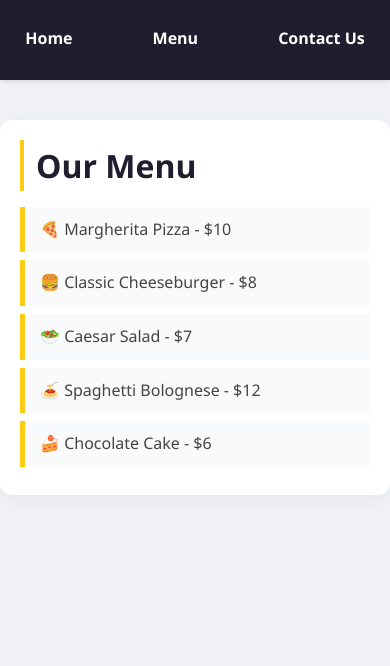
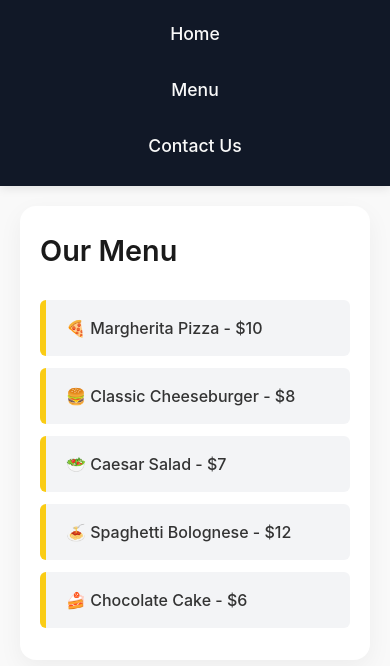
Before and after one commit to dipak1920basnet/Restaurant-Page, a website built with webpack: page webpack-practice/src/template.html in a window 390 px wide. Both pictures are taken after a click on the element "Menu". Built offline with nearby package versions, Linux system fonts and the light colour scheme.

Commit message:
shorten the repeated code

```diff
--- a/webpack-practice/src/index.js
+++ b/webpack-practice/src/index.js
@@ -8,21 +8,17 @@ const homeBtn = document.getElementById('home');
 const menuBtn = document.getElementById('menu');
 const contactBtn = document.getElementById('contact');
 
-// Event listeners
-homeBtn.addEventListener('click', () => {
-  contentDiv.innerHTML = '';
-  contentDiv.appendChild(loadHome());
-});
+function call(button, loadFunction) {
+  button.addEventListener("click", () => {
+    contentDiv.innerHTML = '';
+    contentDiv.appendChild(loadFunction()); // <--- add parentheses to call the function
+  });
+}
 
-menuBtn.addEventListener('click', () => {
-  contentDiv.innerHTML = '';
-  contentDiv.appendChild(loadMenu());
-});
+call(homeBtn, loadHome);
+call(menuBtn, loadMenu);
+call(contactBtn, loadContact);
 
-contactBtn.addEventListener('click', () => {
-  contentDiv.innerHTML = '';
-  contentDiv.appendChild(loadContact());
-});
 
 // Load default page
 contentDiv.appendChild(loadHome());
--- a/webpack-practice/src/styles.css
+++ b/webpack-practice/src/styles.css
@@ -1,125 +1,177 @@
-/* Reset and base */
+/* ========= Reset & Global ========= */
 * {
   margin: 0;
   padding: 0;
   box-sizing: border-box;
 }
 
-body {
-  font-family: 'Segoe UI', Tahoma, Geneva, Verdana, sans-serif;
-  background-color: #f0f2f5;
-  color: #333;
-  line-height: 1.6;
+html, body {
+  height: 100%;
+  font-family: 'Inter', 'Segoe UI', Tahoma, Geneva, Verdana, sans-serif;
+  background-color: #f9f9f9;
+  color: #222;
+  line-height: 1.75;
+  font-size: 16px;
 }
 
-/* Navigation Bar */
+/* ========= Typography ========= */
+h1, h2, h3 {
+  font-weight: 600;
+  color: #1a1a1a;
+}
+
+h1 {
+  font-size: 2.4rem;
+  margin-bottom: 1.5rem;
+}
+
+h2 {
+  font-size: 1.8rem;
+  margin-top: 2rem;
+  margin-bottom: 1rem;
+}
+
+p {
+  font-size: 1rem;
+  margin-bottom: 1rem;
+  color: #444;
+}
+
+/* ========= Navigation ========= */
 header {
-  background-color: #1e1e2f;
-  padding: 1rem 0;
-  box-shadow: 0 2px 5px rgba(0, 0, 0, 0.1);
+  background-color: #111827; /* deep charcoal */
+  box-shadow: 0 2px 10px rgba(0, 0, 0, 0.1);
 }
 
 nav {
   display: flex;
   justify-content: center;
-  gap: 40px;
+  gap: 50px;
+  padding: 1.2rem 2rem;
+  max-width: 1200px;
+  margin: 0 auto;
 }
 
 nav div {
-  color: #fff;
-  padding: 10px 20px;
-  font-weight: bold;
+  color: #f9f9f9;
+  font-size: 1.1rem;
+  font-weight: 500;
   cursor: pointer;
-  border-bottom: 2px solid transparent;
-  transition: all 0.2s ease-in-out;
+  position: relative;
+  padding-bottom: 5px;
 }
 
 nav div:hover {
-  border-bottom: 2px solid #facc15; /* golden-yellow */
   color: #facc15;
 }
 
-/* Main Content */
-main {
-  max-width: 900px;
-  margin: 40px auto;
-  padding: 20px;
-  background-color: #ffffff;
-  border-radius: 12px;
-  box-shadow: 0 5px 20px rgba(0, 0, 0, 0.05);
+nav div::after {
+  content: '';
+  position: absolute;
+  width: 0%;
+  height: 2px;
+  bottom: 0;
+  left: 0;
+  background-color: #facc15;
+  transition: width 0.2s ease-in-out;
 }
 
-/* Headings */
-h1 {
-  color: #1e1e2f;
-  font-size: 2rem;
-  margin-bottom: 1rem;
-  border-left: 4px solid #facc15;
-  padding-left: 12px;
+nav div:hover::after {
+  width: 100%;
 }
 
-h2 {
-  margin-top: 2rem;
+/* ========= Main Layout ========= */
+main {
+  max-width: 1000px;
+  margin: 40px auto;
+  padding: 30px;
+  background-color: #ffffff;
+  border-radius: 16px;
+  box-shadow: 0 8px 24px rgba(0, 0, 0, 0.05);
+}
+
+/* ========= Menu List ========= */
+ul {
+  list-style: none;
+  padding-left: 0;
+  margin-top: 1rem;
+}
+
+li {
+  background-color: #f3f4f6;
+  border-left: 6px solid #facc15;
+  padding: 14px 20px;
+  margin-bottom: 12px;
+  font-weight: 500;
+  border-radius: 6px;
   color: #333;
 }
 
-/* Paragraphs */
-p {
-  font-size: 1rem;
-  margin-bottom: 1rem;
-  color: #555;
+/* ========= Form ========= */
+form {
+  margin-top: 2rem;
 }
 
-/* Lists */
-ul {
-  list-style: none;
-  padding-left: 0;
-}
-
-li {
-  background-color: #f9fafb;
-  padding: 10px 15px;
-  margin: 8px 0;
-  border-left: 5px solid #facc15;
+form label {
+  display: block;
   font-weight: 500;
-  color: #444;
-}
-
-/* Contact Form */
-form {
-  margin-top: 20px;
+  margin-bottom: 6px;
+  color: #333;
 }
 
 input,
 textarea {
   width: 100%;
-  padding: 12px;
-  margin-top: 10px;
+  padding: 12px 16px;
+  border-radius: 8px;
   border: 1px solid #ccc;
-  border-radius: 6px;
+  background-color: #fff;
+  margin-bottom: 20px;
   font-size: 1rem;
+  transition: border-color 0.2s ease;
 }
 
 input:focus,
 textarea:focus {
+  border-color: #facc15;
   outline: none;
-  border-color: #facc15;
   background-color: #fffbea;
 }
 
 button {
-  margin-top: 15px;
-  padding: 12px 25px;
+  padding: 12px 24px;
   background-color: #facc15;
+  color: #111827;
+  font-weight: 600;
+  font-size: 1rem;
   border: none;
-  border-radius: 6px;
-  font-weight: bold;
+  border-radius: 8px;
   cursor: pointer;
-  color: #1e1e2f;
-  font-size: 1rem;
 }
 
 button:hover {
-  background-color: #f8b400;
-  color: #fff;
+  background-color: #eab308;
+  color: #ffffff;
 }
+
+/* ========= Responsive Design ========= */
+@media (max-width: 768px) {
+  nav {
+    flex-direction: column;
+    align-items: center;
+    gap: 20px;
+  }
+
+  main {
+    margin: 20px;
+    padding: 20px;
+  }
+
+  h1 {
+    font-size: 1.8rem;
+  }
+
+  h2 {
+    font-size: 1.5rem;
+  }
+}
```
